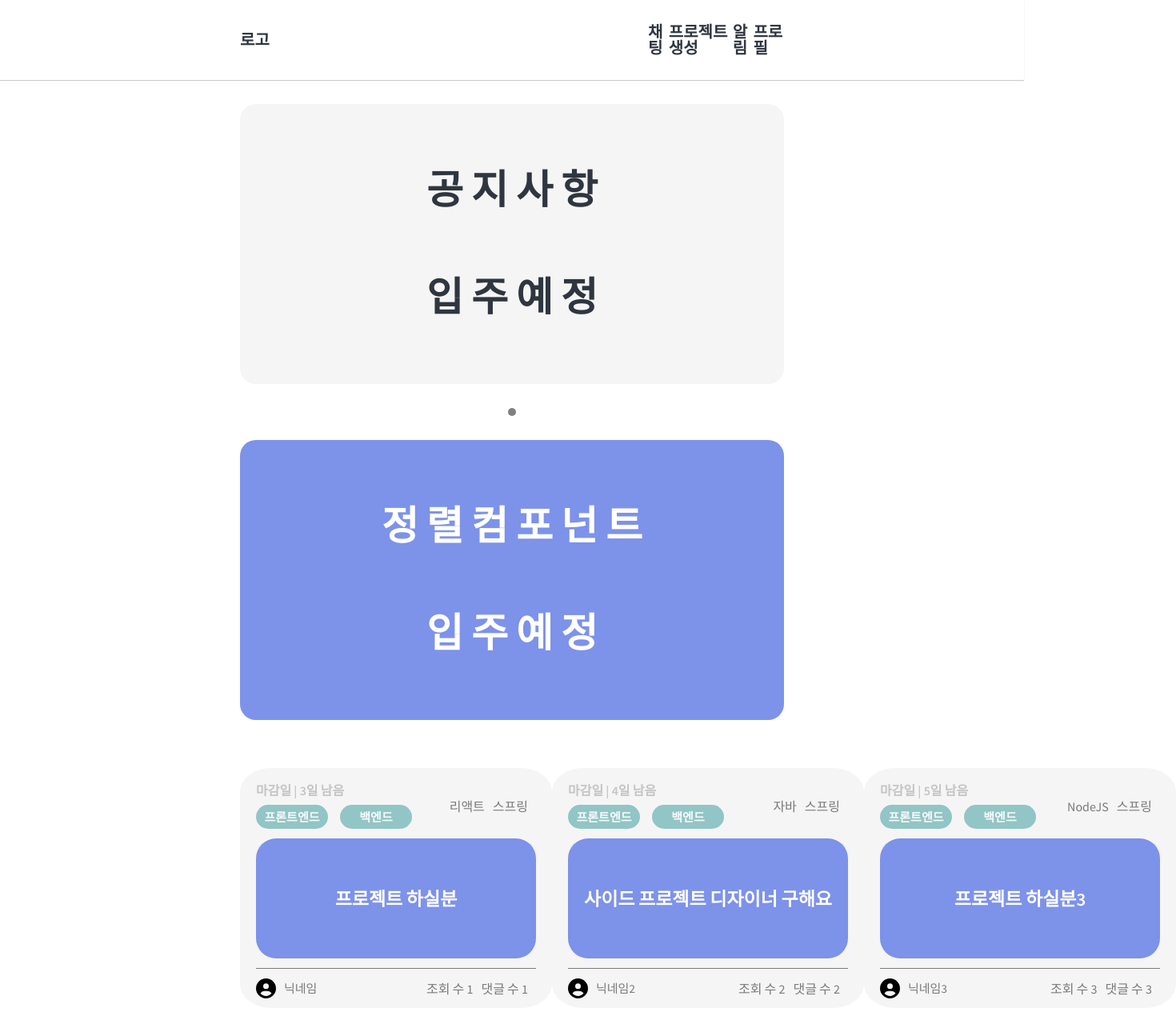
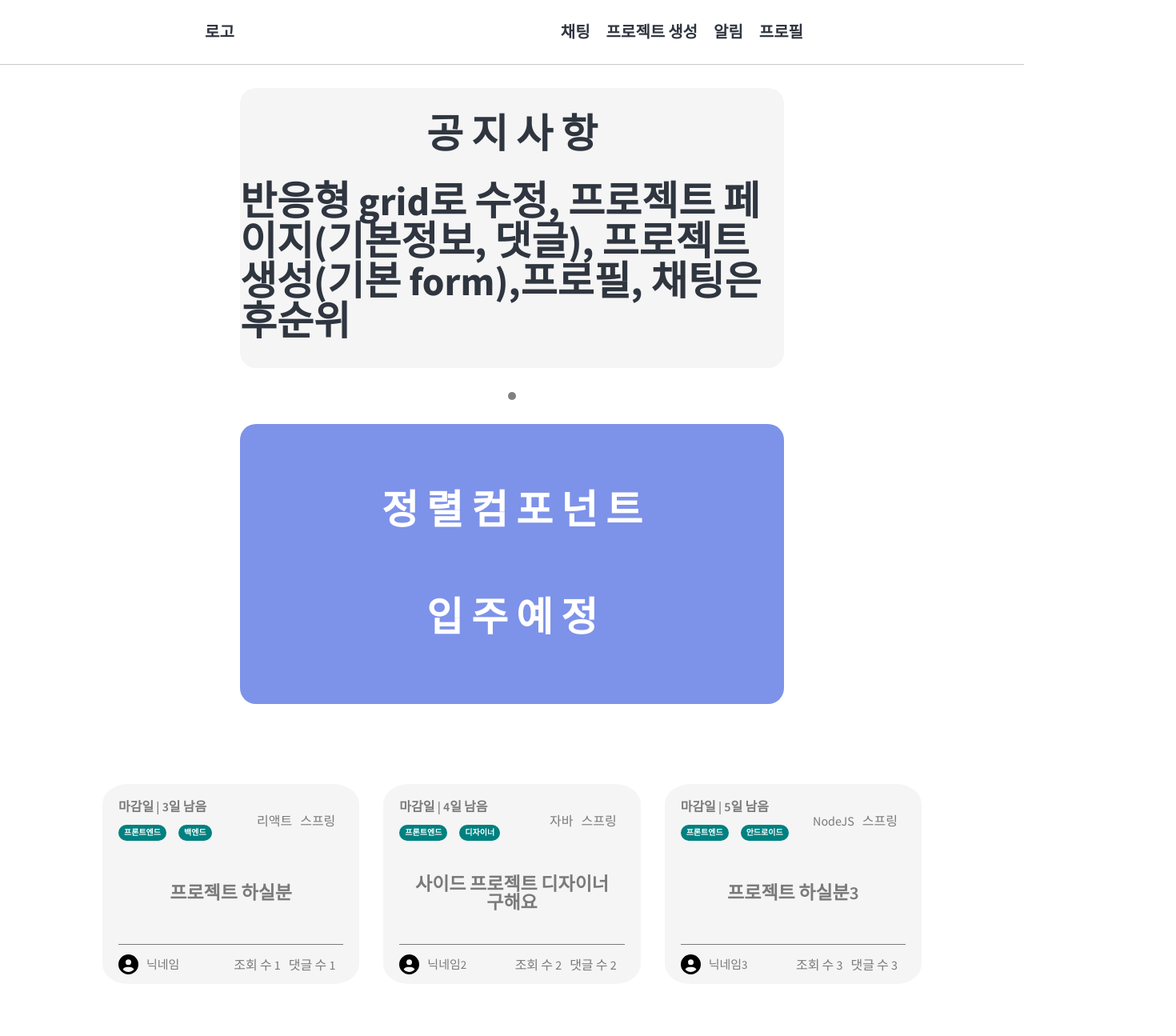
Before and after one commit to khs08280/capstone, a React (Create React App) app: page / in a window 1280 px wide. Shown: the top 1295 px of the page at 80% size, 1470 px wide, since content can reach past the window. Built offline with nearby package versions, Linux system fonts and the light colour scheme.

Commit message:
grid 변경

```diff
--- a/src/Components/Footer.tsx
+++ b/src/Components/Footer.tsx
@@ -9,7 +9,7 @@ const Container = styled.footer`
   width: 100%;
   height: 1000px;
   background-color: ${(props) => props.theme.bgColor};
-  padding: 300px 300px 0px 300px;
+  padding: 300px 0px 0px 0px;
 `;
 
 const FooterBox = styled.div`
@@ -21,6 +21,7 @@ const FooterBox = styled.div`
   font-size: 15px;
   opacity: 0.6;
   font-weight: 600;
+  padding: 200px;
   h2 {
     font-size: 25px;
     font-weight: 600;
@@ -52,9 +53,9 @@ const SiteDetail = styled.div`
   width: 100%;
   height: 30%;
   border-top: 1px solid rgba(0, 0, 0, 0.2);
-  padding-top: 40px;
+  padding: 40px 200px 200px 200px;
   span {
-    font-size: 25px;
+    font-size: 20px;
     opacity: 0.7;
     font-weight: 600;
   }
@@ -89,6 +90,7 @@ function Footer() {
           <h2>Etc</h2>
         </FooterEtc>
       </FooterBox>
+      <hr />
       <SiteDetail>
         <span>2023 ~ &copy; 캡스톤 디자인 프로젝트 매칭 플랫폼</span>
       </SiteDetail>
--- a/src/Components/Header.tsx
+++ b/src/Components/Header.tsx
@@ -9,17 +9,20 @@ const Nav = styled.div`
   width: 100%;
   margin-bottom: 10px;
 
-  padding: 30px 300px;
+  padding: 30px 20%;
   font-size: 20px;
   font-weight: 600;
   color: ${(props) => props.theme.textColor};
   box-shadow: 0px 1px 1px rgba(0, 0, 0, 0.2);
+  span {
+    margin-right: 20px;
+  }
 `;
 const NavRoute = styled.nav`
   display: flex;
   justify-content: space-between;
   align-items: center;
-  width: 25%;
+  width: auto;
 `;
 
 function Header() {
@@ -29,10 +32,16 @@ function Header() {
         <span>로고</span>
       </Link>
       <NavRoute>
-        <Link to={"/chat"}>채팅</Link>
-        <Link to={"/createproject"}>프로젝트 생성</Link>
+        <Link to={"/chat"}>
+          <span>채팅</span>
+        </Link>
+        <Link to={"/createproject"}>
+          <span>프로젝트 생성</span>
+        </Link>
         <span>알림</span>
-        <Link to={"/profile"}>프로필</Link>
+        <Link to={"/profile"}>
+          <span>프로필</span>
+        </Link>
       </NavRoute>
     </Nav>
   );
--- a/src/routes/Chat.tsx
+++ b/src/routes/Chat.tsx
@@ -1,3 +1,4 @@
+import Footer from "../Components/Footer";
 import Header from "../Components/Header";
 
 function Chat() {
@@ -5,6 +6,7 @@ function Chat() {
     <>
       <Header />
       <h1>채팅</h1>
+      <Footer />
     </>
   );
 }
--- a/src/routes/CreateProject.tsx
+++ b/src/routes/CreateProject.tsx
@@ -1,3 +1,4 @@
+import Footer from "../Components/Footer";
 import Header from "../Components/Header";
 
 function CreateProject() {
@@ -5,6 +6,7 @@ function CreateProject() {
     <>
       <Header />
       <h1>프로젝트 생성</h1>
+      <Footer />
     </>
   );
 }
--- a/src/routes/Home.tsx
+++ b/src/routes/Home.tsx
@@ -70,7 +70,7 @@ const projects = [
     view: 2,
     comments: 2,
     end: 4,
-    tag: ["프론트엔드", "백엔드"],
+    tag: ["프론트엔드", "디자이너"],
     stack: ["자바", "스프링"],
   },
   {
@@ -80,24 +80,66 @@ const projects = [
     view: 3,
     comments: 3,
     end: 5,
-    tag: ["프론트엔드", "백엔드"],
+    tag: ["프론트엔드", "안드로이드"],
+    stack: ["NodeJS", "스프링"],
+  },
+  {
+    id: 4,
+    title: "프로젝트 하실분3",
+    writer: "닉네임3",
+    view: 3,
+    comments: 3,
+    end: 5,
+    tag: ["프론트엔드", "안드로이드"],
+    stack: ["NodeJS", "스프링"],
+  },
+  {
+    id: 5,
+    title: "프로젝트 하실분3",
+    writer: "닉네임3",
+    view: 3,
+    comments: 3,
+    end: 5,
+    tag: ["프론트엔드", "안드로이드"],
+    stack: ["NodeJS", "스프링"],
+  },
+  {
+    id: 6,
+    title: "프로젝트 하실분3",
+    writer: "닉네임3",
+    view: 3,
+    comments: 3,
+    end: 5,
+    tag: ["프론트엔드", "안드로이드"],
+    stack: ["NodeJS", "스프링"],
+  },
+  {
+    id: 7,
+    title: "프로젝트 하실분3",
+    writer: "닉네임3",
+    view: 3,
+    comments: 3,
+    end: 5,
+    tag: ["프론트엔드", "안드로이드"],
     stack: ["NodeJS", "스프링"],
   },
 ];
 
 const ProjectList = styled.div`
-  display: flex;
-  align-items: center;
-  justify-content: space-between;
-  padding: 30px 300px;
+  display: grid;
+  grid-template-columns: 1fr 1fr 1fr;
+  grid-template-rows: 1fr 1fr 1fr;
+  row-gap: 80px;
+  column-gap: 30px;
+  margin: 100px 10%;
 `;
 const Project = styled.div`
   display: flex;
   flex-direction: column;
   justify-content: space-between;
   align-items: center;
-  width: 400px;
-  height: 300px;
+  width: 100%;
+  height: 250px;
   background-color: whitesmoke;
   border-radius: 10%;
   padding: 20px;
@@ -108,7 +150,7 @@ const Project = styled.div`
 const Detail = styled.div`
   display: flex;
   width: 100%;
-  height: 20%;
+  height: auto;
   justify-content: space-between;
   align-items: center;
 `;
@@ -118,20 +160,20 @@ const TagBox = styled.div`
   flex-direction: column;
   &:first-child {
     font-weight: 600;
-    opacity: 0.4;
   }
 `;
 
 const Tag = styled.div`
   display: flex;
-  margin-top: 10px;
+  margin-top: 15px;
 `;
 
 const Ee = styled.div`
-  width: 90px;
-  height: 30px;
+  width: auto;
+  height: auto;
   background-color: teal;
-  font-size: 15px;
+  padding: 5px 7px;
+  font-size: 10px;
   color: white;
   margin-right: 15px;
   border-radius: 20px;
@@ -153,13 +195,13 @@ const Title = styled.div`
   display: flex;
   align-items: center;
   justify-content: center;
-  width: 350px;
-  height: 150px;
+  width: auto;
+  height: 120px;
   border-radius: 25px;
-  background-color: #7d92e9;
-  color: ${(props) => props.theme.bgColor};
   padding: 10px;
+
   font-size: 23px;
+
   font-weight: 600;
   text-align: center;
 `;
@@ -203,7 +245,10 @@ function Home() {
       <Header />
       <Notice>
         <p>공 지 사 항</p>
-        <p>입 주 예 정</p>
+        <p>
+          반응형 grid로 수정, 프로젝트 페이지(기본정보, 댓글), 프로젝트
+          생성(기본 form),프로필, 채팅은 후순위
+        </p>
       </Notice>
       <DotBox>
         <Dot />
@@ -214,6 +259,7 @@ function Home() {
       </Filter>
       <ProjectList>
         {projects.map((project) => (
+          <Link to={`/${project.id}`}>
             <Project key={project.id}>
               <Detail>
                 <TagBox>
@@ -228,9 +274,7 @@ function Home() {
                   <span>{project.stack[1]}</span>
                 </Stack>
               </Detail>
-            <Link to={`/${project.id}`}>
               <Title>{project.title}</Title>
-            </Link>
               <User>
                 <UserDetail>
                   <svg xmlns="http://www.w3.org/2000/svg" viewBox="0 0 512 512">
@@ -244,6 +288,7 @@ function Home() {
                 </ProjectDetail>
               </User>
             </Project>
+          </Link>
         ))}
       </ProjectList>
       <Footer></Footer>
--- a/src/routes/Profile.tsx
+++ b/src/routes/Profile.tsx
@@ -1,3 +1,4 @@
+import Footer from "../Components/Footer";
 import Header from "../Components/Header";
 
 function Profile() {
@@ -5,6 +6,7 @@ function Profile() {
     <>
       <Header />
       <h1>프로필</h1>
+      <Footer />
     </>
   );
 }
--- a/src/routes/Project.tsx
+++ b/src/routes/Project.tsx
@@ -1,5 +1,6 @@
 import { useParams } from "react-router-dom";
 import Header from "../Components/Header";
+import Footer from "../Components/Footer";
 
 function Project() {
   const { projectId } = useParams();
@@ -7,7 +8,8 @@ function Project() {
   return (
     <>
       <Header />
-      <h1>Project: {projectId}</h1>;
+      <h1>Project: {projectId}</h1>
+      <Footer />
     </>
   );
 }
```
Also changed, not shown: 1 other file (tests, documents, lock files or other folders). Lines whose indentation alone changed are shown as unchanged.
